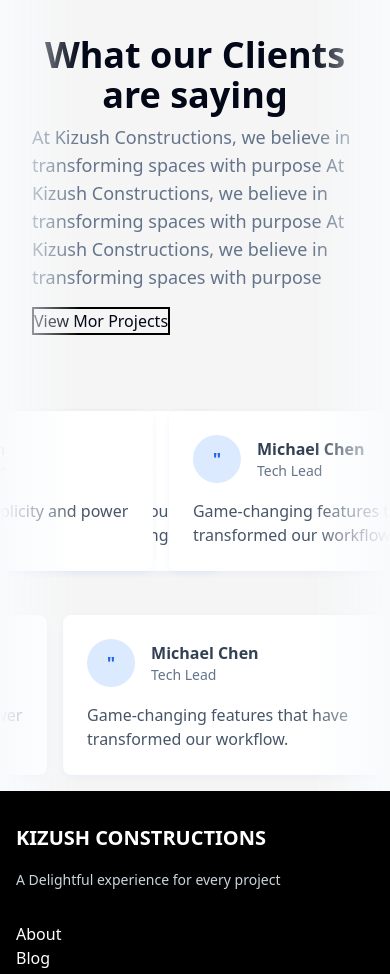
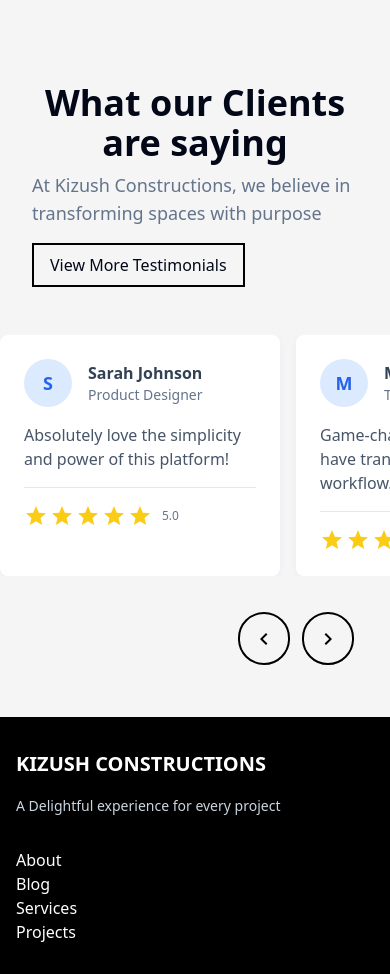
Before and after one commit to kingsley-sama/kizushconstructions.com, a React (Vite) app: page / in a window 390 px wide. Shown: the part 4440-5414 px from the top of the page. Built offline with nearby package versions, Linux system fonts and the light colour scheme.

Commit message:
update: testimonia page

```diff
--- a/src/components/testimonial.jsx
+++ b/src/components/testimonial.jsx
@@ -1,61 +1,143 @@
-import React from "react"
-import MissionSection from "./mission"
+"use client"
+
+import { useRef } from "react"
+import StarIcon from "@mui/icons-material/Star"
+import StarHalfIcon from "@mui/icons-material/StarHalf"
+import StarOutlineIcon from "@mui/icons-material/StarOutline"
+import ChevronLeftIcon from "@mui/icons-material/ChevronLeft"
+import ChevronRightIcon from "@mui/icons-material/ChevronRight"
+
 const testimonials = [
   {
     name: "Sarah Johnson",
     role: "Product Designer",
     quote: "Absolutely love the simplicity and power of this platform!",
+    rating: 5.0,
   },
   {
     name: "Michael Chen",
     role: "Tech Lead",
     quote: "Game-changing features that have transformed our workflow.",
+    rating: 4.5,
   },
   {
     name: "Emma Davis",
     role: "Marketing Director",
     quote: "The analytics capabilities are simply outstanding.",
+    rating: 5.0,
   },
   {
     name: "Alex Thompson",
     role: "Startup Founder",
     quote: "This solution has saved us countless hours of work.",
+    rating: 4.5,
   },
   {
     name: "Lisa Wong",
     role: "UX Researcher",
     quote: "Intuitive design that our entire team loves using.",
+    rating: 5.0,
   },
 ]
 
+const StarRating = ({ rating }) => {
+  const fullStars = Math.floor(rating)
+  const hasHalfStar = rating % 1 !== 0
+  const emptyStars = 5 - fullStars - (hasHalfStar ? 1 : 0)
+
+  return (
+    <div className="flex items-center gap-0.5">
+      {/* Full stars */}
+      {[...Array(fullStars)].map((_, index) => (
+        <StarIcon key={`full-${index}`} className="w-4 h-4 text-yellow-400" />
+      ))}
+
+      {/* Half star */}
+      {hasHalfStar && <StarHalfIcon className="w-4 h-4 text-yellow-400" />}
+
+      {/* Empty stars */}
+      {[...Array(emptyStars)].map((_, index) => (
+        <StarOutlineIcon key={`empty-${index}`} className="w-4 h-4 text-gray-200" />
+      ))}
+
+      <span className="ml-2 text-xs font-medium text-slate-500">{rating.toFixed(1)}</span>
+    </div>
+  )
+}
+
+const MaterialButton = ({ onClick, children, className = "" }) => (
+  <button
+    onClick={onClick}
+    className={`
+      relative
+      rounded-full
+      p-3
+      text-black
+      border-2
+      border-black
+      bg-transparent
+      transition-all
+      duration-300
+      hover:bg-black/5
+      active:scale-95
+      disabled:opacity-70
+      disabled:hover:scale-100
+      ${className}
+    `}
+    style={{
+      WebkitTapHighlightColor: "transparent",
+    }}
+  >
+    {children}
+  </button>
+)
+
 export default function ScrollingTestimonials() {
+  const scrollContainerRef = useRef(null)
+
+  const scroll = (direction) => {
+    if (!scrollContainerRef.current) return
+
+    const container = scrollContainerRef.current
+    const cardWidth = 280 // Width of each card
+    const gap = 16 // Gap between cards (4 in Tailwind = 16px)
+    const scrollAmount = cardWidth + gap
+
+    const currentScroll = container.scrollLeft
+    const newScroll = direction === "left" ? currentScroll - scrollAmount : currentScroll + scrollAmount
+
+    container.scrollTo({
+      left: newScroll,
+      behavior: "smooth",
+    })
+  }
+
   return (
-    <div className="relative min-h-[450px] overflow-hidden bg-[#f5f5f5]">
-      {/* Gradient Overlays */}
-
-      <div className="flex px-4 md:px-10 lg:flex-row flex-col gap-2 items-center py-12">
-          <h2 className="text-4xl max-h-fit md:w-5/6 md:text-5xl font-bold text-center">What our Clients are saying</h2>
-          <div className="max-w-l px-4  lg:pr-12">
+    <div className="container mx-auto px-4 py-12 bg-[#f5f5f5]">
+      {/* Content Section */}
+      <div className="flex lg:flex-row flex-col gap-2 items-center py-12">
+        <h2 className="text-4xl max-h-fit md:w-1/2 md:text-5xl font-bold text-center">What our Clients are saying</h2>
+        <div className="max-w-l px-4 lg:pr-12">
           <p className="text-muted-foreground text-lg mb-4">
             At Kizush Constructions, we believe in transforming spaces with purpose
-            At Kizush Constructions, we believe in transforming spaces with purpose
-            At Kizush Constructions, we believe in transforming spaces with purpose
           </p>
-          <button variant="outline" className="border-2 border-black hover:bg-white hover:text-white transition-colors">
-            View Mor Projects
+          <button className="border-2 border-black hover:bg-black hover:text-white transition-colors px-4 py-2">
+            View More Testimonials
           </button>
         </div>
       </div>
-      <div className="absolute left-0 top-0 h-full w-20 bg-gradient-to-r from-slate-50 to-transparent z-10" />
-      <div className="absolute right-0 top-0 h-full w-20 bg-gradient-to-l from-slate-50 to-transparent z-10" />
 
-      {/* Second Row - Right to Left */}
-      <div className="relative flex overflow-x-hidden py-4">
-        <div className="animate-marquee-reverse flex min-w-full shrink-0 items-center gap-4">
+      {/* Mobile Scroll Container with Navigation */}
+      <div className="relative md:hidden">
+        <div
+          ref={scrollContainerRef}
+          className="flex overflow-x-auto gap-4 snap-x snap-mandatory scrollbar-none -mx-4 px-4"
+          style={{ scrollbarWidth: "none", msOverflowStyle: "none" }}
+        >
           {testimonials.map((testimonial, idx) => (
             <div
               key={idx}
-              className="w-[250px] md:w-[350px] shrink-0 rounded-lg bg-white p-6 shadow-[0_2px_10px_-3px_rgba(6,81,237,0.1)] hover:shadow-[0_3px_12px_-3px_rgba(6,81,237,0.2)] transition-shadow duration-300"
+              className="relative flex-none w-[280px] overflow-hidden rounded-lg group snap-start bg-white p-6 shadow-[0_2px_10px_-3px_rgba(6,81,237,0.1)]"
             >
               <div className="flex items-center gap-4">
                 <div className="h-12 w-12 rounded-full bg-blue-100 flex items-center justify-center text-blue-600 font-semibold text-lg">
@@ -67,18 +149,36 @@ export default function ScrollingTestimonials() {
                 </div>
               </div>
               <p className="mt-4 text-slate-600">{testimonial.quote}</p>
+              <div className="mt-4 pt-4 border-t">
+                <StarRating rating={testimonial.rating} />
+              </div>
             </div>
           ))}
         </div>
-        <div className="animate-marquee-reverse flex min-w-full shrink-0 items-center gap-4">
+
+        {/* Updated Navigation Buttons */}
+        <div className="flex justify-end items-center gap-3 mt-8 px-4">
+          <div className="flex gap-3 p-1">
+            <MaterialButton onClick={() => scroll("left")} aria-label="Previous testimonial">
+              <ChevronLeftIcon className="w-6 h-6" />
+            </MaterialButton>
+            <MaterialButton onClick={() => scroll("right")} aria-label="Next testimonial">
+              <ChevronRightIcon className="w-6 h-6" />
+            </MaterialButton>
+          </div>
+        </div>
+      </div>
+
+      {/* Desktop Grid */}
+      <div className="hidden md:grid md:grid-cols-2 lg:grid-cols-3 gap-6 max-w-7xl mx-auto">
         {testimonials.map((testimonial, idx) => (
           <div
             key={idx}
-              className="w-[350px] shrink-0 rounded-lg bg-white p-6 shadow-[0_2px_10px_-3px_rgba(6,81,237,0.1)] hover:shadow-[0_3px_12px_-3px_rgba(6,81,237,0.2)] transition-shadow duration-300"
+            className="relative overflow-hidden rounded-lg group bg-white p-6 shadow-[0_2px_10px_-3px_rgba(6,81,237,0.1)] hover:shadow-[0_3px_12px_-3px_rgba(6,81,237,0.2)] transition-all duration-300 transform hover:-translate-y-1"
           >
             <div className="flex items-center gap-4">
               <div className="h-12 w-12 rounded-full bg-blue-100 flex items-center justify-center text-blue-600 font-semibold text-lg">
-                  "
+                {testimonial.name[0]}
               </div>
               <div>
                 <h3 className="font-semibold text-slate-700">{testimonial.name}</h3>
@@ -86,52 +186,12 @@ export default function ScrollingTestimonials() {
               </div>
             </div>
             <p className="mt-4 text-slate-600">{testimonial.quote}</p>
+            <div className="mt-4 pt-4 border-t">
+              <StarRating rating={testimonial.rating} />
+            </div>
           </div>
         ))}
       </div>
     </div>
-
-      {/* Third Row - Left to Right */}
-      <div className="relative flex overflow-x-hidden py-4">
-        <div className="animate-marquee flex min-w-full shrink-0 items-center gap-4">
-          {testimonials.map((testimonial, idx) => (
-            <div
-              key={idx}
-              className="w-[350px] shrink-0 rounded-lg bg-white p-6 shadow-[0_2px_10px_-3px_rgba(6,81,237,0.1)] hover:shadow-[0_3px_12px_-3px_rgba(6,81,237,0.2)] transition-shadow duration-300"
-            >
-              <div className="flex items-center gap-4">
-                <div className="h-12 w-12 rounded-full bg-blue-100 flex items-center justify-center text-blue-600 font-semibold text-lg">
-                "
-                </div>
-                <div>
-                  <h3 className="font-semibold text-slate-700">{testimonial.name}</h3>
-                  <p className="text-sm text-slate-500">{testimonial.role}</p>
-                </div>
-              </div>
-              <p className="mt-4 text-slate-600">{testimonial.quote}</p>
-            </div>
-          ))}
-        </div>
-        <div className="animate-marquee flex min-w-full shrink-0 items-center gap-8">
-          {testimonials.map((testimonial, idx) => (
-            <div
-              key={idx}
-              className="w-[350px] shrink-0 rounded-lg bg-white p-6 shadow-[0_2px_10px_-3px_rgba(6,81,237,0.1)] hover:shadow-[0_3px_12px_-3px_rgba(6,81,237,0.2)] transition-shadow duration-300"
-            >
-              <div className="flex items-center gap-4">
-                <div className="md:h-12 w-6 h-6  md:w-12 rounded-full bg-blue-100 flex items-center justify-center text-blue-600 font-semibold text-lg">
-                  "
-                </div>
-                <div>
-                  <h3 className="font-semibold text-slate-700">{testimonial.name}</h3>
-                  <p className="text-sm text-slate-500">{testimonial.role}</p>
-                </div>
-              </div>
-              <p className="mt-4 text-slate-600">{testimonial.quote}</p>
-            </div>
-          ))}
-        </div>
-      </div>
-    </div>
   )
 }
```
Lines whose indentation alone changed are shown as unchanged.
